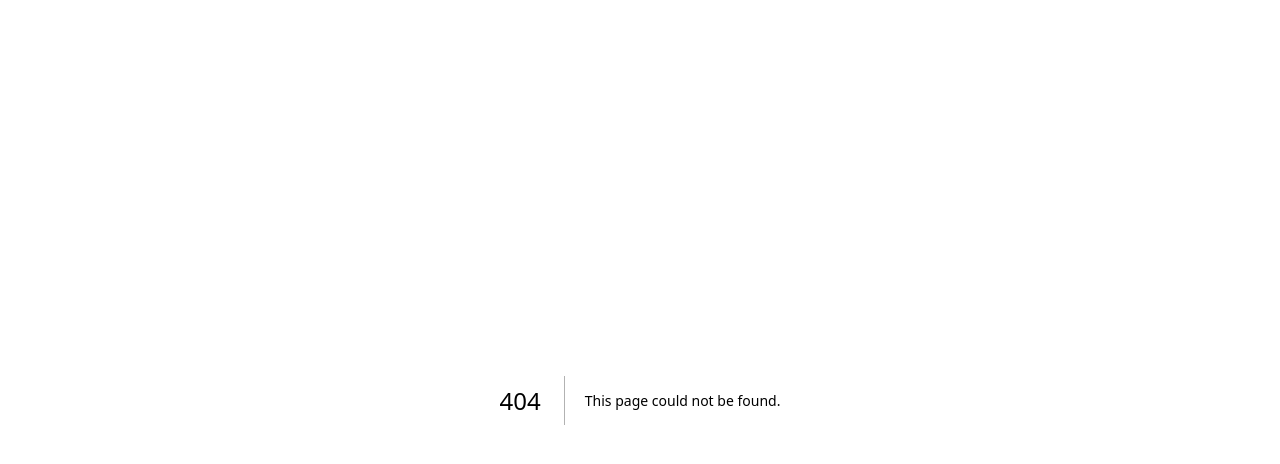
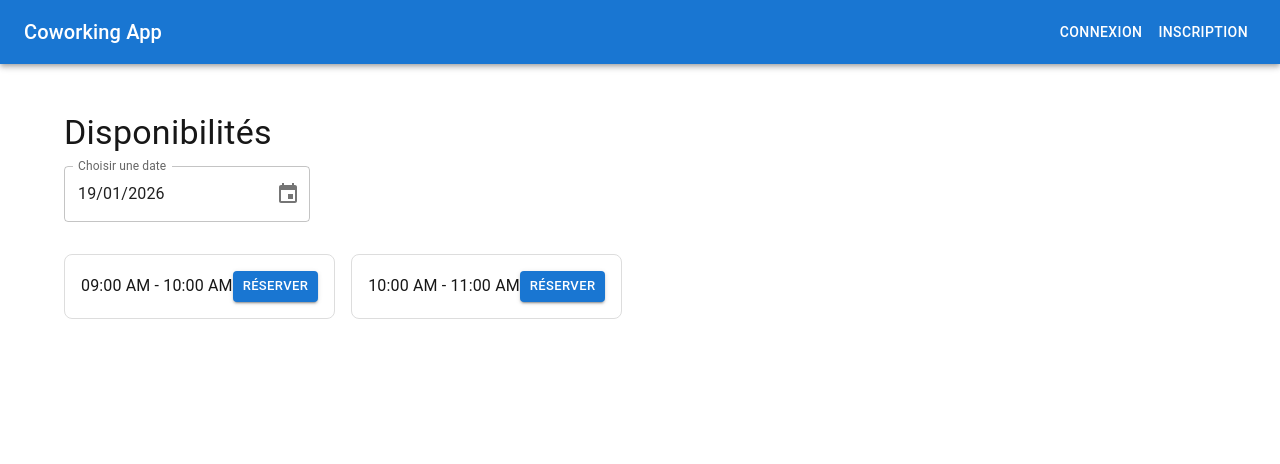
Before and after one commit to Soukina-NOUNOU/coworking-reservation-app, a Next.js app in the folder coworkerking-reservation/: page /spaces/1/availabilities in a window 1280 px wide. Before the commit this address had no page. Shown: the top 464 px of the page. Built offline with nearby package versions, Linux system fonts and the light colour scheme.

Commit message:
feat: add availability management with AvailabilitiesPage and AvailabilitySlot components, integrate dayjs for date handling, and enhance Providers for localization and notifications

```diff
--- a/coworkerking-reservation/package.json
+++ b/coworkerking-reservation/package.json
@@ -14,6 +14,7 @@
     "@mui/icons-material": "^7.3.7",
     "@mui/material": "^7.3.7",
     "@mui/x-date-pickers": "^8.25.0",
+    "dayjs": "^1.11.19",
     "next": "16.1.3",
     "react": "19.2.3",
     "react-dom": "19.2.3",
--- a/coworkerking-reservation/src/app/layout.tsx
+++ b/coworkerking-reservation/src/app/layout.tsx
@@ -2,7 +2,7 @@ import type { Metadata } from "next";
 import { Geist, Geist_Mono } from "next/font/google";
 import "./globals.css";
 import "react-toastify/dist/ReactToastify.css";
-import { ToastContainer } from "react-toastify";
+import Providers from "@/components/Providers";
 
 
 const geistSans = Geist({
@@ -28,8 +28,9 @@ export default function RootLayout({
   return (
     <html lang="en">
       <body className={`${geistSans.variable} ${geistMono.variable}`}>
-        {children}
-        <ToastContainer position="top-right" autoClose={6000} />
+        <Providers>
+          {children}
+        </Providers>
       </body>
     </html>
   );
--- /dev/null
+++ b/coworkerking-reservation/src/app/spaces/[id]/availabilities/page.tsx
@@ -0,0 +1,92 @@
+"use client";
+
+import { useEffect, useState } from "react";
+import { useParams } from "next/navigation";
+import Container from "@mui/material/Container";
+import Typography from "@mui/material/Typography";
+import CircularProgress from "@mui/material/CircularProgress";
+import Alert from "@mui/material/Alert";
+import Grid from "@mui/material/Grid";
+import Box from "@mui/material/Box";
+import { DatePicker } from "@mui/x-date-pickers/DatePicker";
+import dayjs from "dayjs";
+import Navbar from "@/components/Navbar";
+import AvailabilitySlot from "@/components/AvailabilitySlot";
+import { PickerValue } from "@mui/x-date-pickers/internals";
+
+export default function AvailabilitiesPage() {
+  const { id } = useParams();
+
+  const [date, setDate] = useState<PickerValue>(dayjs());
+  const [slots, setSlots] = useState([]);
+  const [loading, setLoading] = useState(false);
+  const [error, setError] = useState("");
+
+  const fetchAvailabilities = () => {
+    setLoading(true);
+    setError("");
+
+    // API Simulation
+    setTimeout(() => {
+      const fakeSlots = [
+        {
+          start: `${date?.format("YYYY-MM-DD")}T09:00:00`,
+          end: `${date?.format("YYYY-MM-DD")}T10:00:00`,
+        },
+        {
+          start: `${date?.format("YYYY-MM-DD")}T10:00:00`,
+          end: `${date?.format("YYYY-MM-DD")}T11:00:00`,
+        },
+      ];
+
+      // error simulation
+      // setError("Erreur lors du chargement des disponibilités.");
+      setSlots(fakeSlots as typeof slots);
+      setLoading(false);
+    }, 1000);
+  };
+
+  useEffect(() => {
+    fetchAvailabilities();
+  }, [date]);
+
+  return (
+    <>
+      <Navbar />
+
+      <Container sx={{ mt: 6 }}>
+        <Typography variant="h4" gutterBottom>
+          Disponibilités
+        </Typography>
+
+        <Box sx={{ mb: 4 }}>
+          <DatePicker
+            label="Choisir une date"
+            value={date}
+            onChange={(newDate) => setDate(newDate)}
+          />
+        </Box>
+
+        {loading && (
+          <Grid container justifyContent="center" sx={{ mt: 4 }}>
+            <CircularProgress />
+          </Grid>
+        )}
+        {error && <Alert severity="error">{error}</Alert>}
+        {!loading && !error && slots.length === 0 && (
+          <Alert severity="info">Aucun créneau disponible pour cette date.</Alert>
+        )}
+
+        {!loading && !error && slots.length > 0 && (
+          <Grid container spacing={2}>
+            {slots.map((slot, index) => (
+              <Grid key={index}>
+                <AvailabilitySlot slot={slot} spaceId={id} />
+              </Grid>
+            ))}
+          </Grid>
+        )}
+      </Container>
+    </>
+  );
+}
--- /dev/null
+++ b/coworkerking-reservation/src/components/AvailabilitySlot.tsx
@@ -0,0 +1,47 @@
+"use client";
+
+import Box from "@mui/material/Box";
+import Button from "@mui/material/Button";
+import Typography from "@mui/material/Typography";
+import { Params } from "next/dist/server/request/params";
+import Link from "next/link";
+
+interface AvailabilitySlotProps {
+  slot: {
+    start: string;
+    end: string;
+  };
+  spaceId: Params["id"];
+}
+
+export default function AvailabilitySlot(props: Readonly<AvailabilitySlotProps>) {
+  return (
+    <Box
+      sx={{
+        border: "1px solid #ddd",
+        borderRadius: 2,
+        p: 2,
+        display: "flex",
+        justifyContent: "space-between",
+        alignItems: "center",
+      }}
+    >
+      <Typography>
+        {new Date(props.slot.start).toLocaleTimeString([], { hour: "2-digit", minute: "2-digit" })}
+        {" - "}
+        {new Date(props.slot.end).toLocaleTimeString([], { hour: "2-digit", minute: "2-digit" })}
+      </Typography>
+
+      {/* TODO: Implement reservation page later */}
+      {/* <Link href={`/reservation/confirm?spaceId=${props.spaceId}&start=${props.slot.start}&end=${props.slot.end}`} passHref> */}
+       <Link href={'/'} passHref>
+        <Button
+          variant="contained"
+          size="small"
+        >
+          Réserver
+        </Button>
+      </Link>
+    </Box>
+  );
+}
--- /dev/null
+++ b/coworkerking-reservation/src/components/Providers.tsx
@@ -0,0 +1,15 @@
+"use client";
+
+import { LocalizationProvider } from "@mui/x-date-pickers/LocalizationProvider";
+import { AdapterDayjs } from "@mui/x-date-pickers/AdapterDayjs";
+import { ToastContainer } from "react-toastify";
+import 'dayjs/locale/fr';
+
+export default function Providers({ children }: { children: React.ReactNode }) {
+  return (
+    <LocalizationProvider dateAdapter={AdapterDayjs} adapterLocale="fr">
+      {children}
+      <ToastContainer position="top-right" autoClose={6000} />
+    </LocalizationProvider>
+  );
+}
--- a/coworkerking-reservation/src/components/Spacedetails.tsx
+++ b/coworkerking-reservation/src/components/Spacedetails.tsx
@@ -32,14 +32,14 @@ export default function SpaceDetails(props: Readonly<{space: Space & {descriptio
       </Typography>
       <Typography variant="body1">{space.pricePerHour} € / heure</Typography>
 
+      <Link href={`/spaces/${space.id}/availabilities`} passHref>
         <Button
           variant="contained"
           sx={{ mt: 4 }}
-        component={Link}
-        href={`/spaces/${space.id}/availabilities`}
         >
           Voir les disponibilités
         </Button>
+      </Link>
     </Box>
   );
 }
```
Also changed, not shown: 1 other file (tests, documents, lock files or other folders). Lines whose indentation alone changed are shown as unchanged.
